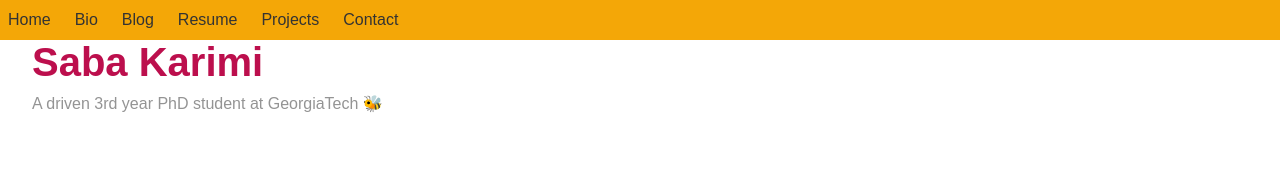
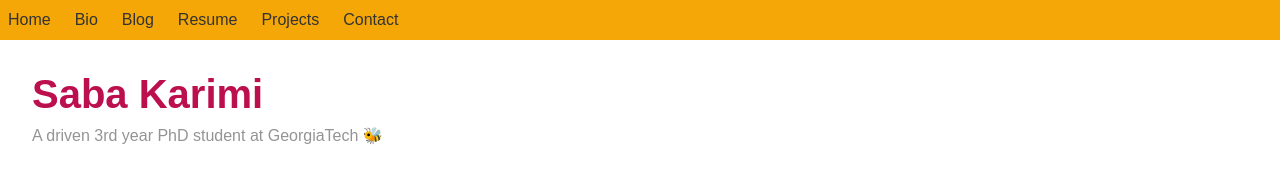
Before and after one commit to avissakarimi/avissakarimi.github.io, a plain HTML site: page index.html in a window 1280 px wide. Drawn offline with Linux system fonts and the light colour scheme.

Commit message:
Update styles.css

```diff
--- a/styles.css
+++ b/styles.css
@@ -7,3 +7,4 @@ nav ul { list-style: none; display: flex; gap: 1.5rem; }
 nav a { text-decoration: none; color: #333; }
 nav a:hover { text-decoration: underline; }
 main { padding: 2rem; }
+h1 { margin-top: 2rem; }
```
